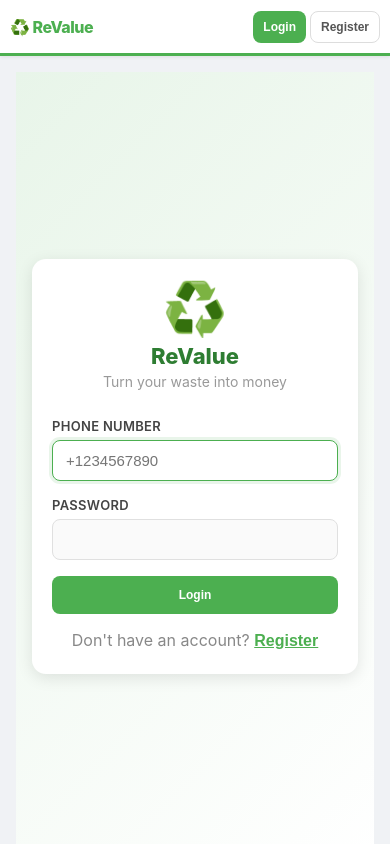
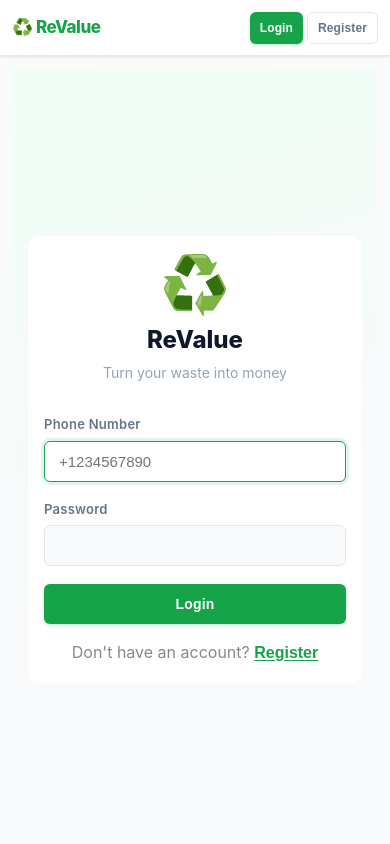
Before and after one commit to MahirDahir/ReValue, a React (Vite) app in the folder web/: page / in a window 390 px wide. Built offline with nearby package versions, Linux system fonts and the light colour scheme; no server answers.

Commit message:
feat: full UI redesign — modern colors, animations, mobile-first header

```diff
--- a/web/src/components/Header.jsx
+++ b/web/src/components/Header.jsx
@@ -10,27 +10,33 @@ export default function Header({ toggleMode, logout, onNegotiations, buyerPendin
 
   return (
     <header className="header">
-      <h1 className="logo">♻️ ReValue</h1>
+      <h1 className="logo" onClick={() => token && setView('listings')} style={{ cursor: token ? 'pointer' : 'default' }}>
+        ♻️ ReValue
+      </h1>
+
       <div className="nav-buttons">
         {token ? (
           <>
-            <button
-              className="user-info"
-              onClick={() => setView('profile')}
-              style={{ cursor: 'pointer', border: '1.5px solid var(--primary)', background: 'var(--primary-light)', borderRadius: '20px', padding: '4px 10px' }}
-              title="My Profile"
-            >
+            <button className="user-info" onClick={() => setView('profile')} title="My Profile">
               <span className="user-name">{user?.name || '...'}</span>
             </button>
-            <button className={`mode-toggle mode-${mode}`} onClick={toggleMode}>
+
+            <button className="mode-toggle" onClick={toggleMode}>
               {mode === 'buyer' ? '🛒 Buy' : '🏪 Sell'}
             </button>
-            <button className="btn btn-ghost btn-sm" onClick={() => setView('listings')}>Browse</button>
-            <button className="btn btn-ghost btn-sm btn-with-badge" onClick={onNegotiations}>
+
+            <button className="btn btn-ghost btn-sm nav-browse" onClick={() => setView('listings')}>
+              Browse
+            </button>
+
+            <button className="btn btn-ghost btn-sm btn-with-badge" onClick={onNegotiations} title="Negotiations">
               🤝
               {pendingTotal > 0 && <span className="badge">{pendingTotal}</span>}
             </button>
-            <button className="btn btn-ghost btn-sm" onClick={handleLogout}>Logout</button>
+
+            <button className="btn btn-ghost btn-sm nav-logout" onClick={handleLogout}>
+              Logout
+            </button>
           </>
         ) : (
           <>
--- a/web/src/index.css
+++ b/web/src/index.css
@@ -1,19 +1,37 @@
 /* ── CSS Variables ── */
 :root {
-  --primary:       #4CAF50;
-  --primary-dark:  #388E3C;
-  --primary-light: #E8F5E9;
-  --primary-text:  #2E7D32;
-  --radius:        10px;
-  --shadow-sm:     0 1px 4px rgba(0,0,0,0.08);
-  --shadow-md:     0 4px 16px rgba(0,0,0,0.10);
-  --shadow-lg:     0 8px 32px rgba(0,0,0,0.13);
+  --primary:        #16A34A;
+  --primary-dark:   #15803D;
+  --primary-light:  #F0FDF4;
+  --primary-text:   #166534;
+  --accent:         #16A34A;
+  --bg:             #F8FAFC;
+  --surface:        #FFFFFF;
+  --border:         #E2E8F0;
+  --border-focus:   #16A34A;
+  --text-primary:   #0F172A;
+  --text-secondary: #64748B;
+  --text-muted:     #94A3B8;
+  --danger:         #DC2626;
+  --danger-light:   #FEF2F2;
+  --warning:        #D97706;
+  --warning-light:  #FFFBEB;
+  --radius-sm:      6px;
+  --radius:         12px;
+  --radius-lg:      16px;
+  --shadow-sm:      0 1px 3px rgba(0,0,0,0.06), 0 1px 2px rgba(0,0,0,0.04);
+  --shadow-md:      0 4px 12px rgba(0,0,0,0.08), 0 2px 4px rgba(0,0,0,0.04);
+  --shadow-lg:      0 12px 32px rgba(0,0,0,0.10), 0 4px 8px rgba(0,0,0,0.04);
+  --transition:     0.18s cubic-bezier(0.4, 0, 0.2, 1);
 }
+
 .mode-seller {
-  --primary:       #1976D2;
-  --primary-dark:  #1565C0;
-  --primary-light: #E3F2FD;
-  --primary-text:  #0D47A1;
+  --primary:       #2563EB;
+  --primary-dark:  #1D4ED8;
+  --primary-light: #EFF6FF;
+  --primary-text:  #1E40AF;
+  --accent:        #2563EB;
+  --border-focus:  #2563EB;
 }
 
 /* ── Reset ── */
@@ -21,10 +39,13 @@
 
 html, body {
   height: 100%;
-  font-family: -apple-system, BlinkMacSystemFont, 'Segoe UI', Roboto, 'Helvetica Neue', sans-serif;
-  background: #f0f2f5;
-  color: #1a1a1a;
+  font-family: -apple-system, BlinkMacSystemFont, 'Inter', 'Segoe UI', Roboto, sans-serif;
+  background: var(--bg);
+  color: var(--text-primary);
   -webkit-font-smoothing: antialiased;
+  -moz-osx-font-smoothing: grayscale;
+  font-size: 16px;
+  line-height: 1.5;
 }
 
 /* ── App shell ── */
@@ -36,10 +57,10 @@ html, body {
   display: flex;
   justify-content: space-between;
   align-items: center;
-  padding: 0 16px;
-  height: 56px;
-  background: white;
-  border-bottom: 3px solid var(--primary);
+  padding: 0 20px;
+  height: 60px;
+  background: var(--surface);
+  border-bottom: 1px solid var(--border);
   box-shadow: var(--shadow-sm);
   z-index: 100;
   gap: 8px;
@@ -47,11 +68,14 @@ html, body {
 
 .logo {
   color: var(--primary);
-  font-size: 18px;
+  font-size: 20px;
   font-weight: 800;
   letter-spacing: -0.5px;
   white-space: nowrap;
   flex-shrink: 0;
+  display: flex;
+  align-items: center;
+  gap: 6px;
 }
 
 .nav-buttons {
@@ -66,35 +90,40 @@ html, body {
 .user-info {
   background: var(--primary-light);
   border: 1.5px solid var(--primary);
-  padding: 4px 10px;
+  padding: 5px 12px;
   border-radius: 20px;
   max-width: 120px;
   overflow: hidden;
+  transition: var(--transition);
 }
+.user-info:hover { background: var(--primary); }
+.user-info:hover .user-name { color: white; }
 .user-name {
   font-weight: 600;
   color: var(--primary-text);
-  font-size: 12px;
+  font-size: 13px;
   white-space: nowrap;
   overflow: hidden;
   text-overflow: ellipsis;
+  transition: color var(--transition);
 }
 
 /* ── Mode Toggle ── */
 .mode-toggle {
-  padding: 6px 12px;
+  padding: 7px 14px;
   border-radius: 20px;
   border: 2px solid var(--primary);
   background: var(--primary);
   color: white;
   font-weight: 700;
-  font-size: 12px;
+  font-size: 13px;
   cursor: pointer;
-  transition: all 0.2s;
+  transition: var(--transition);
   white-space: nowrap;
-  min-height: 34px;
+  min-height: 36px;
 }
-.mode-toggle:hover { background: var(--primary-dark); border-color: var(--primary-dark); }
+.mode-toggle:hover { background: var(--primary-dark); border-color: var(--primary-dark); transform: translateY(-1px); }
+.mode-toggle:active { transform: scale(0.97); }
 
 /* ── Main content area ── */
 .main-content {
@@ -109,7 +138,7 @@ html, body {
 .view-scroll {
   flex: 1;
   overflow-y: auto;
-  padding: 16px;
+  padding: 20px 16px;
   -webkit-overflow-scrolling: touch;
 }
 
@@ -119,21 +148,21 @@ html, body {
   flex-direction: column;
   flex: 1;
   overflow: hidden;
-  padding: 0 12px;
+  padding: 0 16px;
   min-height: 0;
 }
 
 .listings-controls {
   flex-shrink: 0;
-  background: #f0f2f5;
-  padding: 12px 0 4px;
+  background: var(--bg);
+  padding: 14px 0 6px;
   z-index: 50;
 }
 
 .listings-scroll {
   flex: 1;
   overflow-y: auto;
-  padding-bottom: 24px;
+  padding-bottom: 32px;
   -webkit-overflow-scrolling: touch;
   min-height: 0;
 }
@@ -143,139 +172,208 @@ html, body {
   display: inline-flex;
   align-items: center;
   justify-content: center;
-  gap: 5px;
-  padding: 9px 16px;
+  gap: 6px;
+  padding: 10px 18px;
   border: none;
-  border-radius: 8px;
+  border-radius: var(--radius-sm);
   cursor: pointer;
   font-size: 14px;
   font-weight: 600;
-  transition: all 0.15s;
-  min-height: 38px;
+  transition: var(--transition);
+  min-height: 40px;
   white-space: nowrap;
   text-align: center;
   -webkit-tap-highlight-color: transparent;
+  letter-spacing: 0.01em;
 }
+.btn:active { transform: scale(0.97); }
+
 .btn-sm {
-  padding: 7px 11px;
-  font-size: 12px;
-  min-height: 32px;
+  padding: 7px 13px;
+  font-size: 13px;
+  min-height: 34px;
+  border-radius: var(--radius-sm);
 }
 
-.btn-primary { background: var(--primary); color: white; }
-.btn-primary:hover { background: var(--primary-dark); }
-.btn-primary:active { transform: scale(0.97); }
+.btn-primary {
+  background: var(--primary);
+  color: white;
+  box-shadow: 0 1px 3px rgba(22,163,74,0.3);
+}
+.btn-primary:hover {
+  background: var(--primary-dark);
+  box-shadow: 0 4px 12px rgba(22,163,74,0.35);
+  transform: translateY(-1px);
+}
+.btn-primary:active { transform: scale(0.97); box-shadow: none; }
 
-.btn-ghost { background: transparent; color: #555; border: 1.5px solid #ddd; }
-.btn-ghost:hover { background: #f0f0f0; border-color: #bbb; }
+.btn-ghost {
+  background: transparent;
+  color: var(--text-secondary);
+  border: 1.5px solid var(--border);
+}
+.btn-ghost:hover {
+  background: var(--bg);
+  border-color: #CBD5E1;
+  color: var(--text-primary);
+}
 
-.btn-danger { background: #e53935; color: white; border: none; }
-.btn-danger:hover { background: #c62828; }
+.btn-danger {
+  background: var(--danger);
+  color: white;
+  border: none;
+  box-shadow: 0 1px 3px rgba(220,38,38,0.3);
+}
+.btn-danger:hover {
+  background: #B91C1C;
+  box-shadow: 0 4px 12px rgba(220,38,38,0.3);
+  transform: translateY(-1px);
+}
 
-.btn-delete { background: transparent; color: #e53935; border: 1.5px solid #e53935; padding: 7px 10px; }
-.btn-delete:hover { background: #ffebee; }
+.btn-delete {
+  background: transparent;
+  color: var(--danger);
+  border: 1.5px solid #FECACA;
+  padding: 7px 11px;
+}
+.btn-delete:hover { background: var(--danger-light); border-color: var(--danger); }
 
-.btn-link { background: none; border: none; color: var(--primary); cursor: pointer; font-size: inherit; font-weight: 600; padding: 0; text-decoration: underline; }
+.btn-link {
+  background: none;
+  border: none;
+  color: var(--primary);
+  cursor: pointer;
+  font-size: inherit;
+  font-weight: 600;
+  padding: 0;
+  text-decoration: underline;
+  text-underline-offset: 2px;
+}
 
 /* ── Notification Badge ── */
-.btn-with-badge { display: inline-flex; align-items: center; gap: 6px; }
+.btn-with-badge { display: inline-flex; align-items: center; gap: 6px; position: relative; }
 
 .badge {
   display: inline-flex;
   align-items: center;
   justify-content: center;
-  min-width: 18px;
-  height: 18px;
+  min-width: 19px;
+  height: 19px;
   padding: 0 5px;
-  border-radius: 9px;
-  background: #e53935;
+  border-radius: 10px;
+  background: var(--danger);
   color: white;
   font-size: 10px;
   font-weight: 700;
   flex-shrink: 0;
+  animation: badge-pop 0.2s cubic-bezier(0.34,1.56,0.64,1);
+}
+
+@keyframes badge-pop {
+  from { transform: scale(0); }
+  to   { transform: scale(1); }
 }
 
 /* ── Filter Buttons ── */
 .filters {
   display: flex;
   gap: 6px;
-  margin-bottom: 8px;
+  margin-bottom: 10px;
   flex-wrap: wrap;
 }
 
 .filter-btn {
-  padding: 5px 12px;
-  border: 1.5px solid #ddd;
+  padding: 6px 14px;
+  border: 1.5px solid var(--border);
   border-radius: 20px;
-  background: white;
+  background: var(--surface);
   cursor: pointer;
-  font-size: 12px;
+  font-size: 13px;
   font-weight: 500;
-  color: #555;
-  transition: all 0.15s;
+  color: var(--text-secondary);
+  transition: var(--transition);
   white-space: nowrap;
-  min-height: 30px;
+  min-height: 32px;
   -webkit-tap-highlight-color: transparent;
 }
-.filter-btn:hover { border-color: var(--primary); color: var(--primary-text); }
-.filter-btn.active { border-color: var(--primary); background: var(--primary-light); color: var(--primary-text); font-weight: 700; }
+.filter-btn:hover { border-color: var(--primary); color: var(--primary-text); background: var(--primary-light); }
+.filter-btn.active {
+  border-color: var(--primary);
+  background: var(--primary);
+  color: white;
+  font-weight: 600;
+  box-shadow: 0 1px 4px rgba(22,163,74,0.25);
+}
 
 /* ── Page Header ── */
 .page-header {
   display: flex;
   justify-content: space-between;
   align-items: center;
-  margin-bottom: 8px;
+  margin-bottom: 10px;
   gap: 8px;
 }
-.page-header h2 { font-size: 18px; font-weight: 700; color: #111; }
+.page-header h2 { font-size: 18px; font-weight: 700; color: var(--text-primary); }
 
 /* ── Listing Grid ── */
 .listings-grid {
   display: grid;
   grid-template-columns: 1fr;
-  gap: 12px;
+  gap: 14px;
   padding-top: 4px;
 }
 
-@media (min-width: 480px) {
+@media (min-width: 500px) {
   .listings-grid { grid-template-columns: repeat(2, 1fr); }
 }
 @media (min-width: 900px) {
   .listings-grid { grid-template-columns: repeat(3, 1fr); }
 }
-@media (min-width: 1200px) {
+@media (min-width: 1280px) {
   .listings-grid { grid-template-columns: repeat(4, 1fr); }
 }
 
 /* ── Listing Card ── */
 .listing-card {
-  background: white;
+  background: var(--surface);
   border-radius: var(--radius);
   overflow: hidden;
   box-shadow: var(--shadow-sm);
-  transition: transform 0.18s, box-shadow 0.18s;
+  transition: transform var(--transition), box-shadow var(--transition);
   display: flex;
   flex-direction: column;
-  border: 1px solid #eaecef;
+  border: 1px solid var(--border);
+  animation: card-in 0.22s ease both;
 }
-.listing-card:hover { transform: translateY(-2px); box-shadow: var(--shadow-md); }
+.listing-card:hover { transform: translateY(-3px); box-shadow: var(--shadow-md); }
+
+@keyframes card-in {
+  from { opacity: 0; transform: translateY(8px); }
+  to   { opacity: 1; transform: translateY(0); }
+}
 
 .listing-image {
   width: 100%;
-  height: 160px;
+  height: 180px;
   object-fit: cover;
-  background: #f0f4f0;
+  background: var(--primary-light);
   flex-shrink: 0;
 }
-@media (min-width: 480px) {
-  .listing-image { height: 140px; }
+@media (min-width: 500px) {
+  .listing-image { height: 150px; }
 }
 
-.no-image { display: flex; align-items: center; justify-content: center; font-size: 48px; color: #ddd; }
+.no-image {
+  display: flex;
+  align-items: center;
+  justify-content: center;
+  font-size: 52px;
+  color: var(--border);
+  background: var(--bg);
+}
 
 .listing-info {
-  padding: 12px;
+  padding: 14px;
   flex: 1;
   display: flex;
   flex-direction: column;
@@ -289,8 +387,16 @@ html, body {
   align-items: flex-start;
   gap: 8px;
 }
-.listing-title { font-size: 15px; font-weight: 700; color: #111; line-height: 1.3; flex: 1; }
-.price-inline { font-weight: 800; font-size: 15px; color: var(--primary-text); white-space: nowrap; }
+.listing-title { font-size: 15px; font-weight: 700; color: var(--text-primary); line-height: 1.35; flex: 1; }
+.price-inline {
+  font-weight: 800;
+  font-size: 15px;
+  color: var(--primary-text);
+  white-space: nowrap;
+  background: var(--primary-light);
+  padding: 2px 8px;
+  border-radius: 6px;
+}
 
 /* Meta row */
 .listing-meta-row {
@@ -298,14 +404,14 @@ html, body {
   align-items: center;
   gap: 5px;
   font-size: 12px;
-  color: #777;
+  color: var(--text-muted);
   flex-wrap: wrap;
 }
-.meta-sep { color: #ddd; }
+.meta-sep { color: var(--border); }
 
 .listing-location {
   font-size: 12px;
-  color: #888;
+  color: var(--text-muted);
   white-space: nowrap;
   overflow: hidden;
   text-overflow: ellipsis;
@@ -314,23 +420,25 @@ html, body {
 /* Status badge */
 .status {
   display: inline-block;
-  padding: 2px 8px;
-  border-radius: 10px;
+  padding: 2px 9px;
+  border-radius: 20px;
   font-size: 11px;
   font-weight: 700;
+  letter-spacing: 0.02em;
+  text-transform: uppercase;
 }
-.status-available { background: #E8F5E9; color: #2E7D32; }
-.status-pending   { background: #FFF3E0; color: #E65100; }
-.status-sold      { background: #FFEBEE; color: #B71C1C; }
-.status-cancelled { background: #ECEFF1; color: #546E7A; }
+.status-available { background: #DCFCE7; color: #166534; }
+.status-pending   { background: #FEF3C7; color: #92400E; }
+.status-sold      { background: #FEE2E2; color: #991B1B; }
+.status-cancelled { background: #F1F5F9; color: #475569; }
 
 /* Map on card */
 .listing-map-link { display: block; text-decoration: none; margin-top: 4px; }
 .listing-map {
   height: 100px;
-  border-radius: 6px;
+  border-radius: var(--radius-sm);
   overflow: hidden;
-  border: 1px solid #eee;
+  border: 1px solid var(--border);
   pointer-events: none;
 }
 
@@ -339,205 +447,192 @@ html, body {
   display: flex;
   gap: 6px;
   flex-wrap: wrap;
-  margin-top: 8px;
+  margin-top: 10px;
   align-items: center;
 }
 .listing-actions .btn { flex: 1; min-width: 0; }
 .listing-actions .btn-delete { flex: 0 0 auto; }
 
 /* ── Empty State ── */
-.empty-state { text-align: center; padding: 60px 20px; color: #aaa; }
+.empty-state { text-align: center; padding: 64px 20px; color: var(--text-muted); }
 .empty-state p { font-size: 15px; }
 
 /* ── Forms ── */
 .form-container {
   max-width: 520px;
   margin: 0 auto;
-  background: white;
-  padding: 24px 20px;
-  border-radius: 14px;
+  background: var(--surface);
+  padding: 28px 24px;
+  border-radius: var(--radius-lg);
   box-shadow: var(--shadow-md);
+  border: 1px solid var(--border);
+  animation: fade-up 0.2s ease both;
 }
-.form-container h2 { margin-bottom: 20px; color: var(--primary-text); font-size: 20px; }
-.form-group { margin-bottom: 16px; }
+
+@keyframes fade-up {
+  from { opacity: 0; transform: translateY(10px); }
+  to   { opacity: 1; transform: translateY(0); }
+}
+
+.form-container h2 {
+  margin-bottom: 22px;
+  color: var(--text-primary);
+  font-size: 20px;
+  font-weight: 700;
+}
+
+.form-group { margin-bottom: 18px; }
 .form-group label {
   display: block;
   margin-bottom: 6px;
   font-weight: 600;
   font-size: 13px;
-  color: #444;
-  text-transform: uppercase;
-  letter-spacing: 0.3px;
+  color: var(--text-secondary);
+  letter-spacing: 0.02em;
 }
 .form-group input,
 .form-group textarea,
 .form-group select {
   width: 100%;
-  padding: 11px 13px;
-  border: 1.5px solid #e0e0e0;
-  border-radius: 8px;
+  padding: 11px 14px;
+  border: 1.5px solid var(--border);
+  border-radius: var(--radius-sm);
   font-size: 15px;
-  transition: border-color 0.15s, box-shadow 0.15s;
-  background: #fafafa;
+  transition: border-color var(--transition), box-shadow var(--transition);
+  background: var(--bg);
+  color: var(--text-primary);
 }
 .form-group input:focus,
 .form-group textarea:focus,
 .form-group select:focus {
   outline: none;
-  border-color: var(--primary);
-  background: white;
-  box-shadow: 0 0 0 3px rgba(76,175,80,0.12);
+  border-color: var(--border-focus);
+  background: var(--surface);
+  box-shadow: 0 0 0 3px rgba(22,163,74,0.12);
 }
 .form-group textarea { resize: vertical; min-height: 80px; }
 
 /* ── Create-listing map ── */
-.create-map { height: 220px; border-radius: 8px; overflow: hidden; border: 1.5px solid #ddd; cursor: crosshair; }
+.create-map { height: 220px; border-radius: var(--radius-sm); overflow: hidden; border: 1.5px solid var(--border); cursor: crosshair; }
 
 /* ── Auth Page ── */
 .auth-page {
   display: flex;
   align-items: center;
   justify-content: center;
-  min-height: calc(100dvh - 56px);
+  min-height: calc(100dvh - 60px);
   padding: 20px 16px;
-  background: linear-gradient(135deg, var(--primary-light) 0%, #fff 100%);
+  background: linear-gradient(160deg, var(--primary-light) 0%, var(--bg) 60%);
 }
 .auth-container { max-width: 400px; width: 100%; }
-.auth-logo { text-align: center; margin-bottom: 28px; }
-.auth-logo h1 { font-size: 52px; line-height: 1; }
-.auth-logo h2 { font-size: 22px; color: var(--primary-text); margin: 8px 0 4px; font-weight: 800; }
-.auth-logo p  { color: #999; font-size: 14px; }
-
-/* ── Chat ── */
-.chat-container {
-  background: white;
-  border-radius: var(--radius);
-  border: 1px solid #eee;
-  overflow: hidden;
-  position: relative;
-}
-
-.chat-messages {
-  padding: 16px;
-  height: 380px;
-  overflow-y: auto;
-  display: flex;
-  flex-direction: column;
-  gap: 10px;
-  scroll-behavior: auto;
-  -webkit-overflow-scrolling: touch;
-}
-
-.message { padding: 9px 13px; border-radius: 14px; max-width: 78%; word-break: break-word; }
-.message p { font-size: 14px; margin-bottom: 3px; }
-.message small { font-size: 11px; opacity: 0.65; }
-.message.sent { background: var(--primary); color: white; align-self: flex-end; border-bottom-right-radius: 4px; }
-.message.received { background: #f0f0f0; color: #333; align-self: flex-start; border-bottom-left-radius: 4px; }
-
-/* Scroll-to-bottom */
-.scroll-to-bottom {
-  position: absolute;
-  right: 14px;
-  bottom: 64px;
-  width: 36px;
-  height: 36px;
-  border-radius: 50%;
-  border: none;
-  background: var(--primary);
-  color: white;
-  font-size: 18px;
-  cursor: pointer;
-  display: flex;
-  align-items: center;
-  justify-content: center;
-  box-shadow: var(--shadow-md);
-  transition: background 0.15s, transform 0.1s;
-  z-index: 10;
-}
-.scroll-to-bottom:hover { background: var(--primary-dark); transform: scale(1.08); }
-.scroll-to-bottom.has-new { background: #e53935; animation: pulse 1.2s ease-in-out infinite; }
-
-@keyframes pulse {
-  0%, 100% { box-shadow: 0 0 0 0 rgba(229,57,53,0.4); }
-  50%       { box-shadow: 0 0 0 8px rgba(229,57,53,0); }
-}
-
-@keyframes spin {
-  to { transform: rotate(360deg); }
-}
-
-.chat-input {
-  display: flex;
-  padding: 10px 12px;
-  border-top: 1px solid #eee;
-  gap: 8px;
-}
-.chat-input input {
-  flex: 1;
-  padding: 10px 12px;
-  border: 1.5px solid #ddd;
-  border-radius: 8px;
-  font-size: 14px;
-  min-width: 0;
-}
-.chat-input input:focus { outline: none; border-color: var(--primary); }
+.auth-logo { text-align: center; margin-bottom: 32px; }
+.auth-logo h1 { font-size: 56px; line-height: 1; }
+.auth-logo h2 { font-size: 24px; color: var(--text-primary); margin: 10px 0 4px; font-weight: 800; }
+.auth-logo p  { color: var(--text-muted); font-size: 14px; }
 
 /* ── Conversations list ── */
 .conversation-row {
   display: flex;
   align-items: center;
   gap: 12px;
-  padding: 12px 14px;
-  border: 1.5px solid #eee;
+  padding: 14px 16px;
+  border: 1.5px solid var(--border);
   border-radius: var(--radius);
   cursor: pointer;
-  transition: all 0.15s;
-  background: white;
+  transition: var(--transition);
+  background: var(--surface);
   -webkit-tap-highlight-color: transparent;
+  animation: fade-up 0.18s ease both;
 }
-.conversation-row:hover { border-color: var(--primary); background: var(--primary-light); }
+.conversation-row:hover {
+  border-color: var(--primary);
+  background: var(--primary-light);
+  transform: translateY(-1px);
+  box-shadow: var(--shadow-sm);
+}
 
 .conversation-avatar {
-  width: 40px; height: 40px;
+  width: 42px; height: 42px;
   border-radius: 50%;
-  background: var(--primary);
+  background: linear-gradient(135deg, var(--primary), var(--primary-dark));
   color: white;
   font-size: 16px;
   font-weight: 700;
   display: flex; align-items: center; justify-content: center;
   flex-shrink: 0;
+  box-shadow: 0 2px 6px rgba(22,163,74,0.25);
 }
-.conversation-name  { font-weight: 700; font-size: 14px; }
-.conversation-phone { font-size: 12px; color: #888; margin-top: 2px; }
+.conversation-name  { font-weight: 700; font-size: 14px; color: var(--text-primary); }
+.conversation-phone { font-size: 12px; color: var(--text-muted); margin-top: 2px; }
 
 /* ── Feedback ── */
 .error-message {
-  background: #FFEBEE; color: #B71C1C;
-  padding: 10px 14px; border-radius: 8px; font-size: 13px;
-  border: 1px solid #FFCDD2;
+  background: var(--danger-light);
+  color: #991B1B;
+  padding: 11px 16px;
+  border-radius: var(--radius-sm);
+  font-size: 13px;
+  border: 1px solid #FECACA;
   font-weight: 500;
+  animation: fade-up 0.15s ease both;
 }
 .success-message {
-  background: #E8F5E9; color: #2E7D32;
-  padding: 10px 14px; border-radius: 8px; font-size: 13px;
-  border: 1px solid #C8E6C9;
+  background: #F0FDF4;
+  color: #166534;
+  padding: 11px 16px;
+  border-radius: var(--radius-sm);
+  font-size: 13px;
+  border: 1px solid #BBF7D0;
   font-weight: 500;
+  animation: fade-up 0.15s ease both;
 }
 
-/* ── Mobile header adjustments ── */
-@media (max-width: 400px) {
-  .header { padding: 0 10px; gap: 6px; }
-  .logo { font-size: 16px; }
-  .mode-toggle { padding: 5px 9px; font-size: 11px; }
-  .user-info { max-width: 80px; padding: 3px 8px; }
-  .user-name { font-size: 11px; }
-  .btn { font-size: 12px; padding: 7px 10px; }
+/* ── Mobile header ── */
+@media (max-width: 480px) {
+  .nav-browse  { display: none; }
+  .nav-logout  { display: none; }
+}
+
+@media (max-width: 420px) {
+  .header { padding: 0 12px; gap: 5px; height: 56px; }
+  .logo { font-size: 17px; }
+  .mode-toggle { padding: 6px 10px; font-size: 12px; min-height: 34px; }
+  .user-info { max-width: 80px; padding: 4px 9px; }
+  .user-name { font-size: 12px; }
+  .btn-sm { font-size: 12px; padding: 6px 10px; min-height: 32px; }
   .nav-buttons { gap: 4px; }
 }
 
-/* ── Tablet+ listings padding ── */
+/* ── Tablet+ ── */
 @media (min-width: 768px) {
-  .listings-page { padding: 0 20px; }
-  .view-scroll { padding: 24px; }
-  .form-container { padding: 32px; }
+  .listings-page { padding: 0 24px; }
+  .view-scroll { padding: 28px 24px; }
+  .form-container { padding: 36px 32px; }
 }
+
+/* ── Mobile: forms edge-to-edge ── */
+@media (max-width: 480px) {
+  .form-container {
+    border-radius: var(--radius);
+    padding: 20px 16px;
+    box-shadow: none;
+    border: none;
+  }
+  .view-scroll { padding: 12px; }
+}
+
+/* ── Animations ── */
+@keyframes spin {
+  to { transform: rotate(360deg); }
+}
+
+@keyframes pulse {
+  0%, 100% { box-shadow: 0 0 0 0 rgba(220,38,38,0.4); }
+  50%       { box-shadow: 0 0 0 8px rgba(220,38,38,0); }
+}
+
+/* ── Scrollbar (webkit) ── */
+::-webkit-scrollbar { width: 5px; height: 5px; }
+::-webkit-scrollbar-track { background: transparent; }
+::-webkit-scrollbar-thumb { background: #CBD5E1; border-radius: 10px; }
+::-webkit-scrollbar-thumb:hover { background: #94A3B8; }
```
